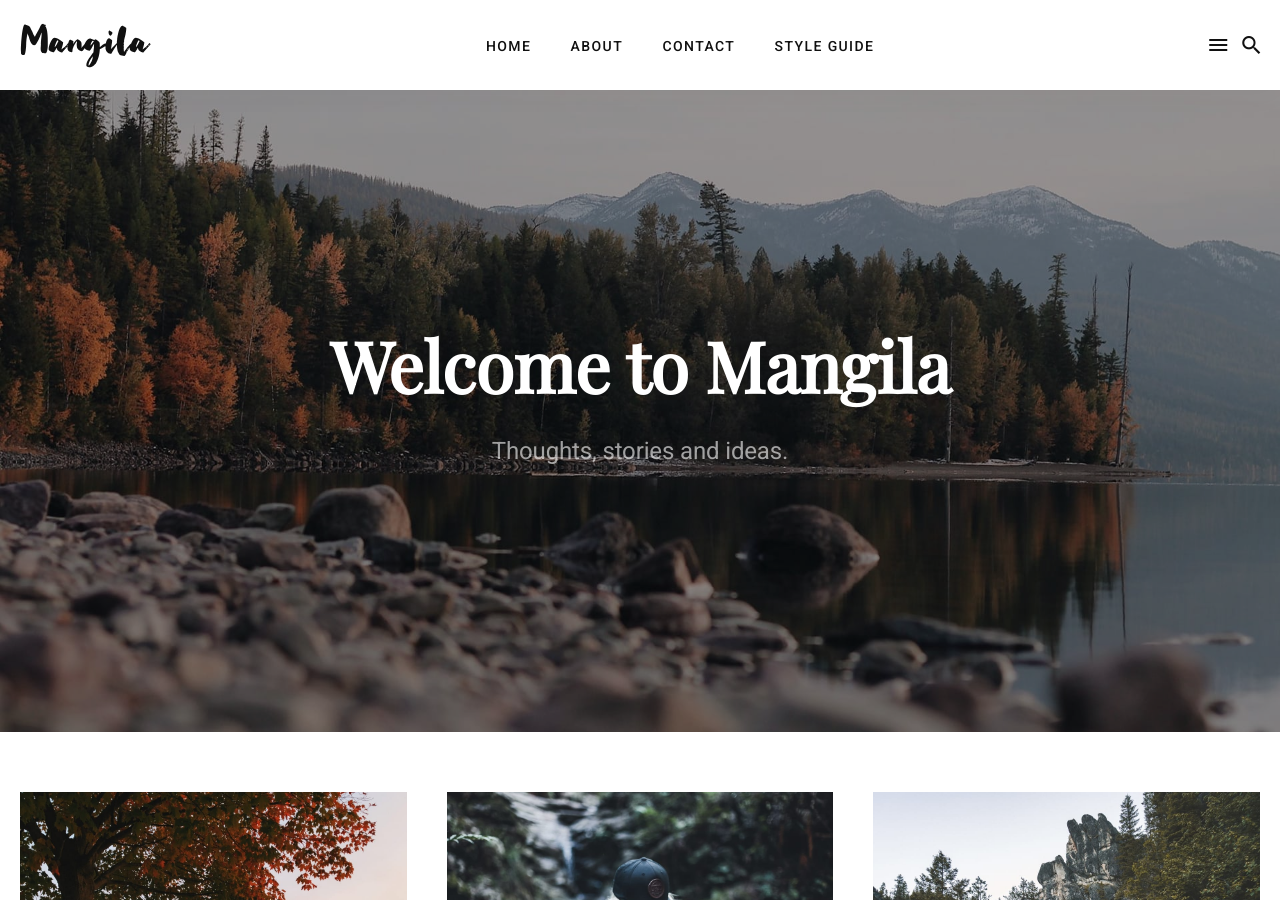
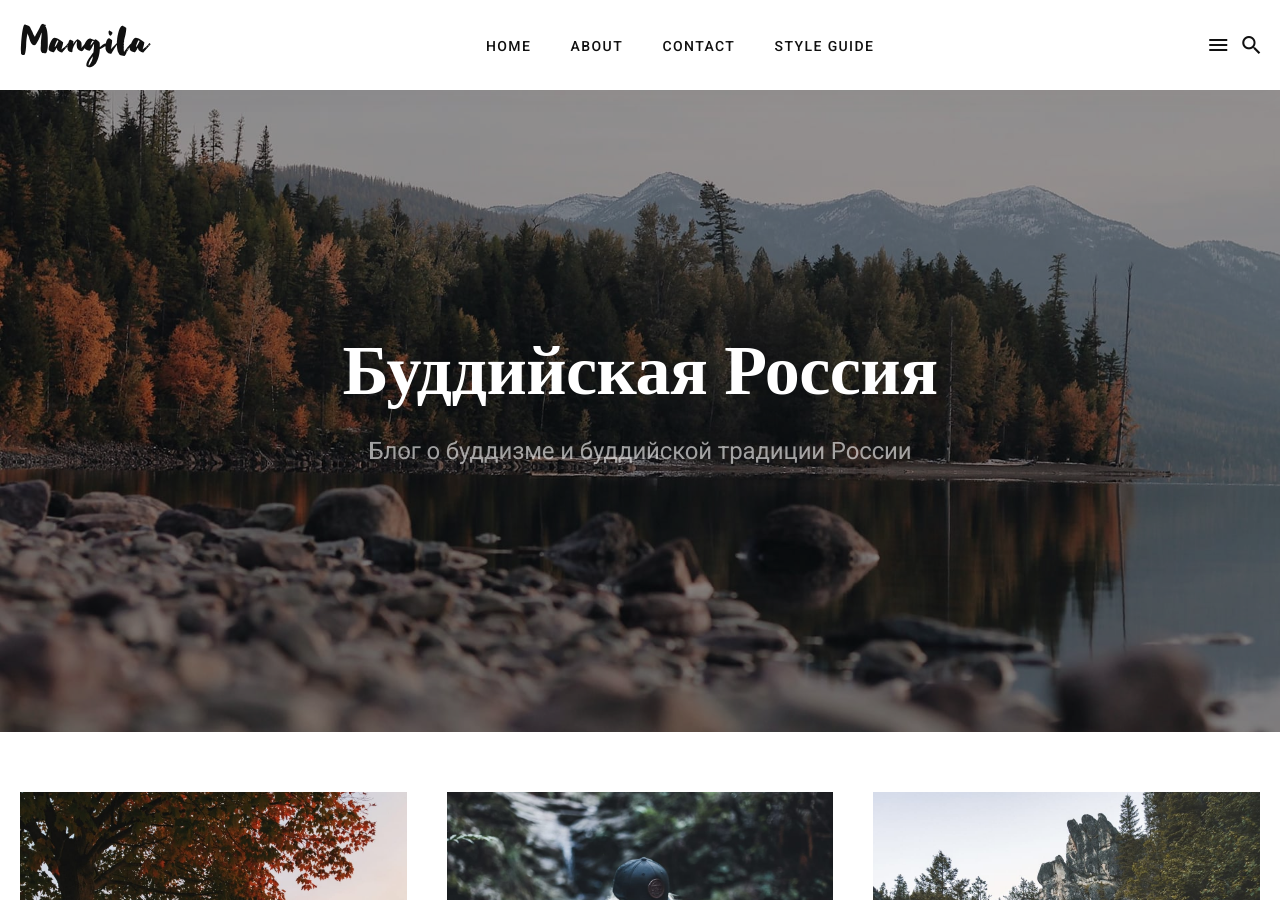
Before and after one commit to vlaushkin/buddhist-russia-blog, a Jekyll site: the page built from index.html, in a window 1280 px wide and 900 px high. Built offline with Jekyll 4.4.1, drawn with Linux system fonts in a browser that asks for light colours; nearby versions of some CDN libraries; the list of posts is cut into pages by our own code.

Commit message:
change title and description

```diff
--- a/_config.yml
+++ b/_config.yml
@@ -26,8 +26,8 @@ author-social:
 # Hero Settings
 hero:
   hero__image: '/images/01.jpg'
-  hero__title: Welcome to Mangila
-  hero__description: Thoughts, stories and ideas.
+  hero__title: Буддийская Россия
+  hero__description: Блог о буддизме и буддийской традиции России
 
 
 #-------------------------------
```
